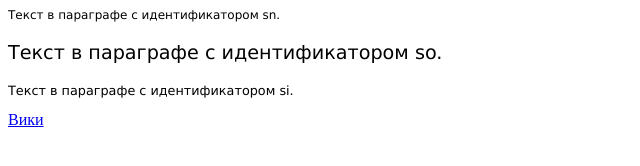
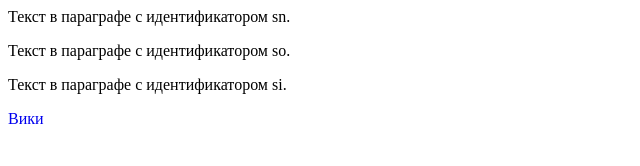
Before and after one commit to lershat/laboratory, a plain HTML site: page index.html in a window 1280 px wide. Shown: the whole page, without its empty margins (0-640 px from the left). Drawn offline with Linux system fonts and the light colour scheme.

Commit message:
Done 16G

```diff
--- a/style.css
+++ b/style.css
@@ -1,10 +1,6 @@
-p#sn, p#so, p#si{
-  font-family:  Verdana, sans-serif;
-  font-size:12px;
+a{
+  text-decoration:none;
 }
-p#so{
-  font-size:1.2em;
+a:hover{
+  text-decoration:underline;
 }
-p#si{
-  font-size:0.8em;
-}
```
